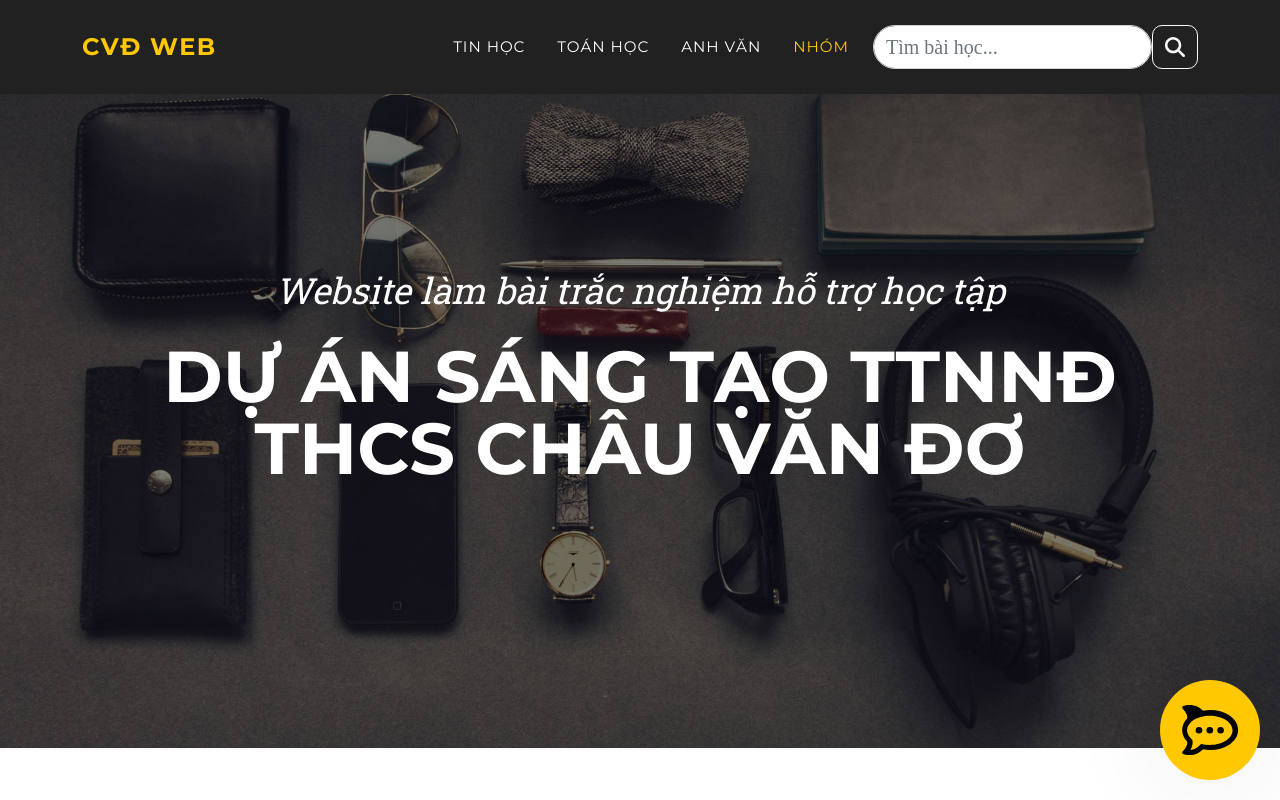
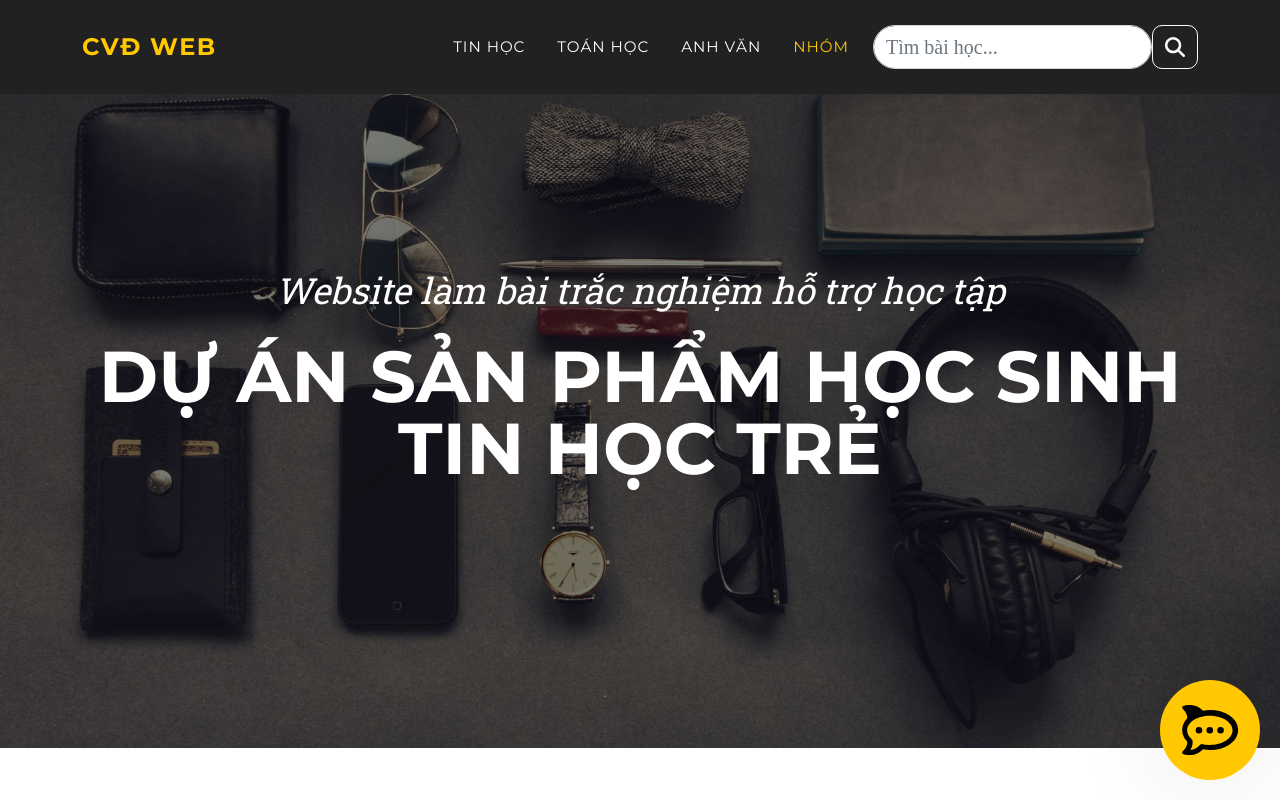
Before and after one commit to cvdweb/cvdweb.github.io, a plain HTML site: page index.html in a window 1280 px wide. Shown: the top 800 px of the page. Drawn offline with nearby package versions, Linux system fonts and the light colour scheme.

Commit message:
Deploying to gh-pages from @ cvdweb/cvdweb.github.io@e54d8a7897903f81eab947ce31e0b8401f128037 🚀

```diff
--- a/index.html
+++ b/index.html
@@ -327,7 +327,7 @@
         <header class="masthead">
             <div class="container">
                 <div class="masthead-subheading">Website làm bài trắc nghiệm hỗ trợ học tập</div>
-                <div class="masthead-heading text-uppercase">Dự án Sáng Tạo TTNNĐ THCS Châu Văn Đơ</div>
+                <div class="masthead-heading text-uppercase">Dự án Sản phẩm học sinh Tin học trẻ</div>
                 <!-- <a class="btn btn-primary btn-xl text-uppercase" href="#services">Tell Me More</a> -->
             </div>
         </header>
```
